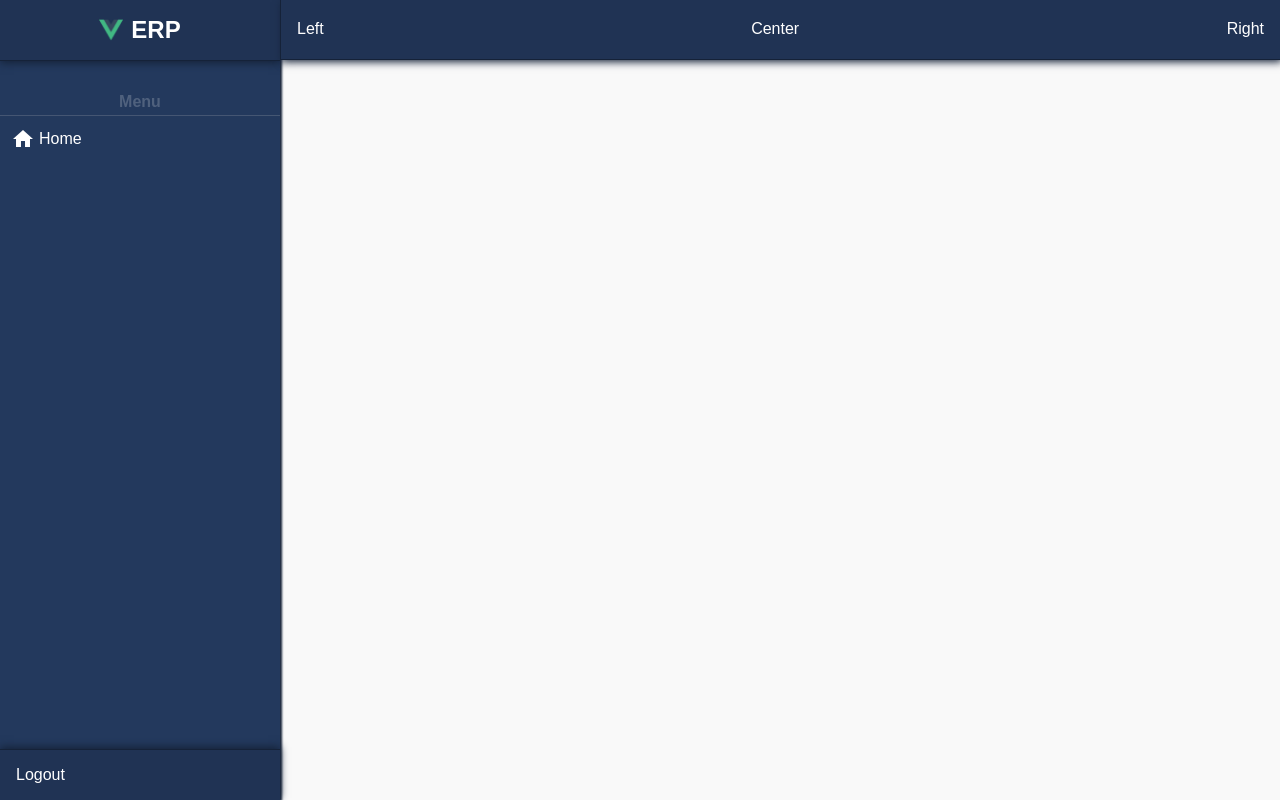
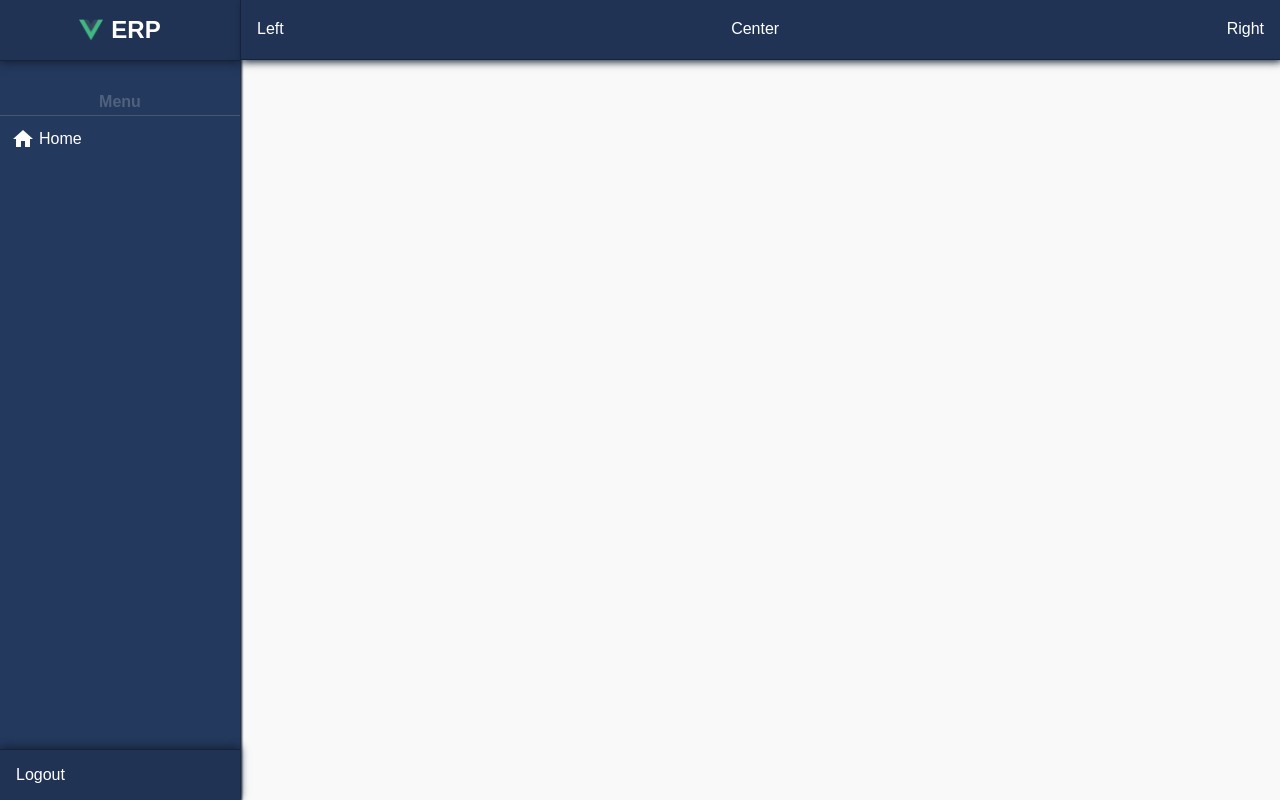
Before and after one commit to MMK-13/erp-front, a Vue app: page / in a window 1280 px wide. Built offline with nearby package versions, Linux system fonts and the light colour scheme; a web font is replaced by a local one.

Commit message:
Change SideBar width

```diff
--- a/src/components/LayoutContainer.vue
+++ b/src/components/LayoutContainer.vue
@@ -13,7 +13,7 @@
 <style scoped>
 	.container {
 		display: grid;
-		grid-template-columns: 280px 1fr;
+		grid-template-columns: 240px 1fr;
 		grid-template-rows: 60px 1fr;
 		min-height: 100vh;
 	}
```
